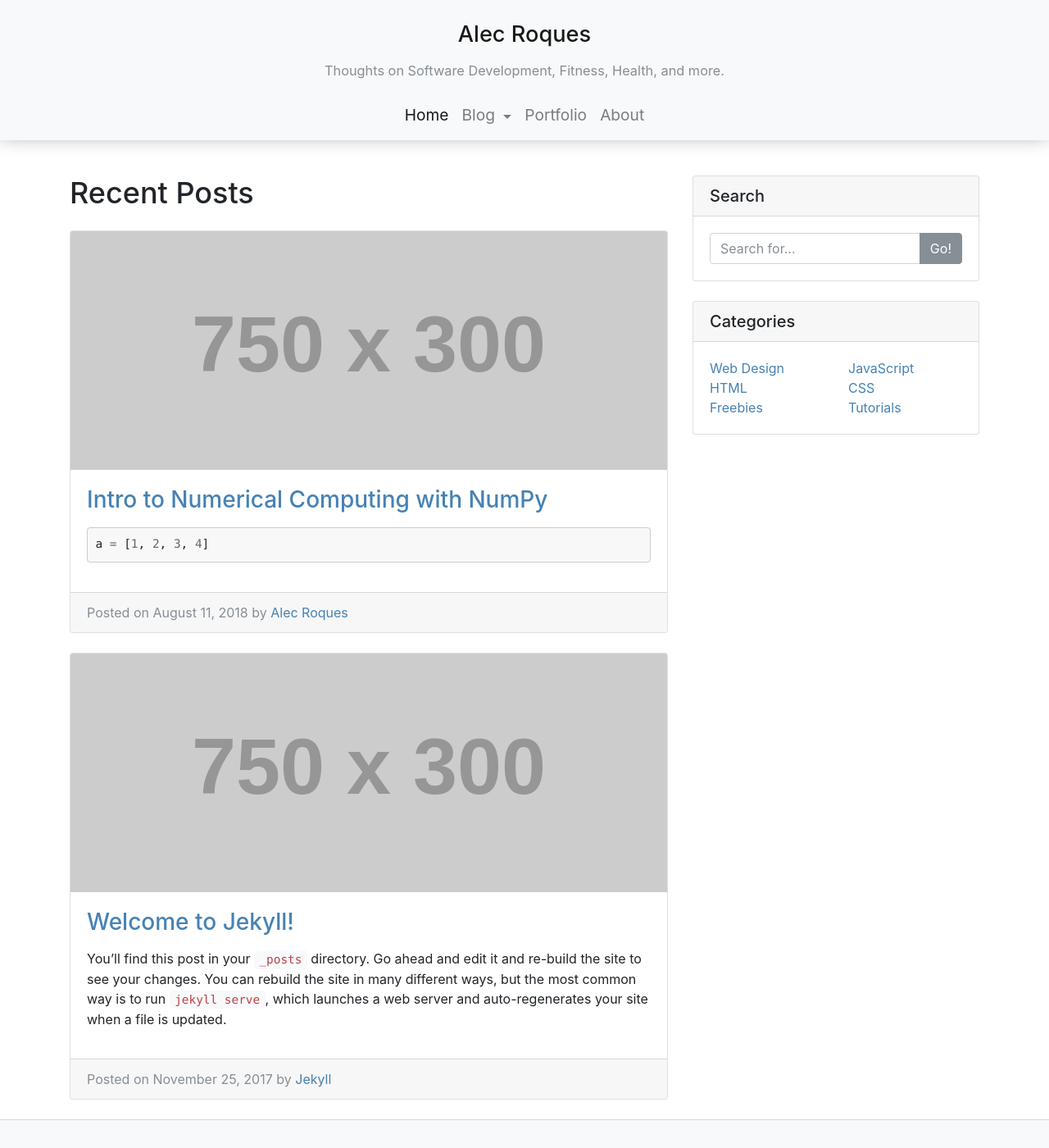
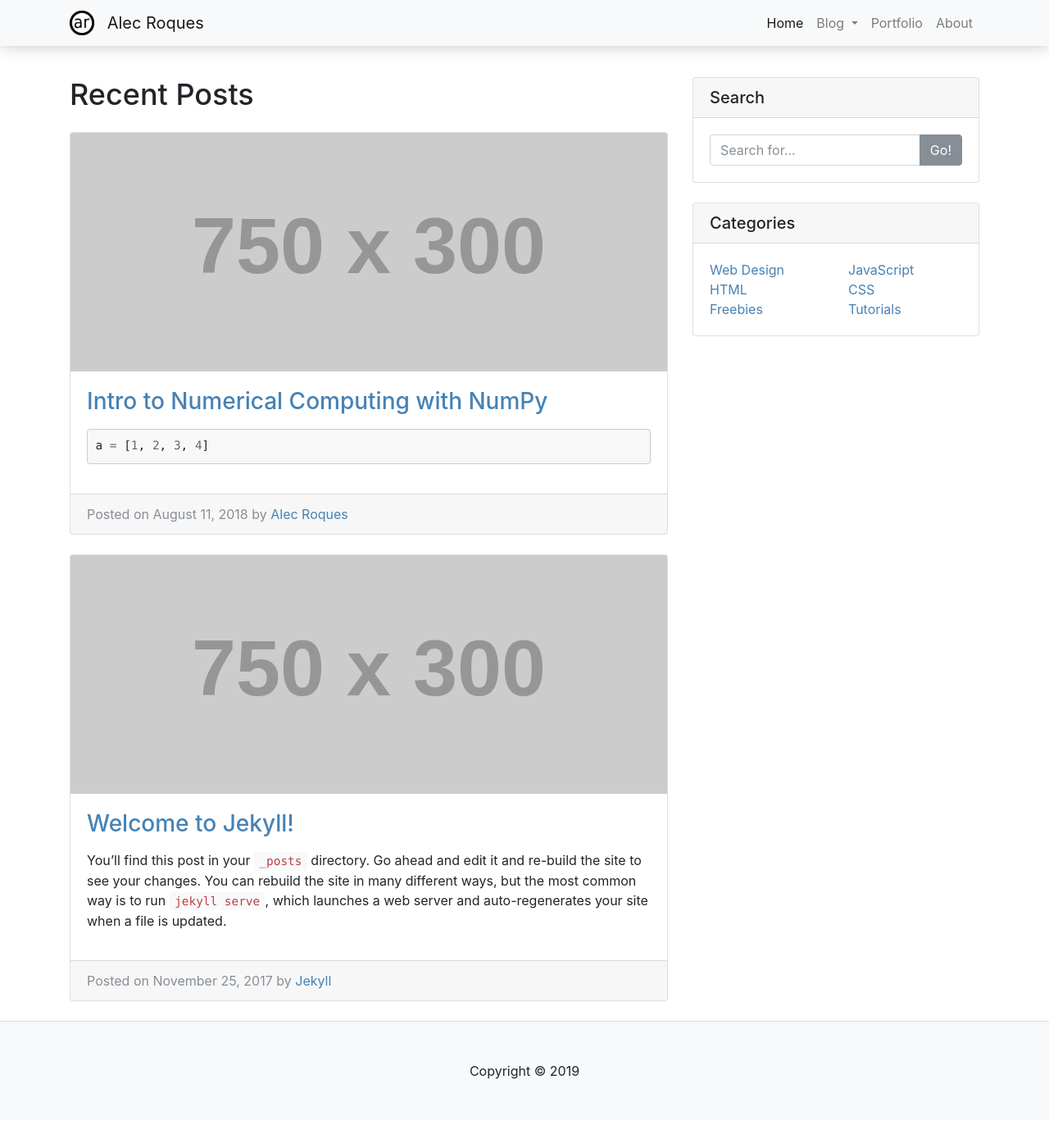
Before and after one commit to aroques/aroques.github.io, a Jekyll site: the page built from pages/index.html, in a window 1280 px wide and 1400 px high. Shown: the whole window at 82% size. Built offline with Jekyll 4.4.1, drawn with Linux system fonts in a browser that asks for light colours.

Commit message:
Make navigation a single level

```diff
--- a/_includes/header.html
+++ b/_includes/header.html
@@ -1,26 +1,18 @@
 <header>
-  <!-- Navigation - sm devices and larger -->
-  <nav class="navbar navbar-light bg-light upper-nav d-none d-sm-flex">
-    <a class="navbar-brand mx-auto" href="{{ site.url }}">Alec Roques<br/><small class="text-muted">Thoughts on Software Development, Fitness, Health, and more.</small></a>
-  </nav>
-  <nav class="navbar navbar-expand navbar-light bg-light lower-nav d-none d-sm-flex">
-    <ul class="navbar-nav mx-auto">
-      {% include nav_items.html %}
-    </ul>
-  </nav>
+  <nav class="navbar fixed-top nav-shadow navbar-expand-md navbar-light bg-light">
+    <div class="container">
+      <a class="navbar-brand" href="{{ site.url }}">
+          <img src="/img/logo.png" width="30" height="75%" class="d-inline-block align-top" style="margin-right:10px;" alt="">
+          Alec Roques
+        </a>
+      <button class="navbar-toggler" type="button" data-toggle="collapse" data-target="#navbar-toggler" aria-controls="navbar-toggler" aria-expanded="false" aria-label="Toggle navigation">
+        <span class="navbar-toggler-icon"></span>
+      </button>
 
-  <!-- Navigation - only visible on xs devices -->
-  <nav class="navbar navbar-expand-sm navbar-light bg-light d-block d-sm-none fixed-top xs-nav">
-    <a class="navbar-brand" href="{{ site.url }}">Alec Roques</a>
-    <button class="navbar-toggler" type="button" data-toggle="collapse" data-target="#navbarTogglerDemo03" aria-controls="navbarTogglerDemo03" aria-expanded="false" aria-label="Toggle navigation">
-      <span class="navbar-toggler-icon"></span>
-    </button>
-
-    <div class="collapse navbar-collapse" id="navbarTogglerDemo03">
-      <ul class="navbar-nav mr-auto mt-2 mt-lg-0">
-        {% include nav_items.html %}
-      </ul>
+      <div class="collapse navbar-collapse" id="navbar-toggler">
+        <ul class="navbar-nav ml-auto mt-2 mt-lg-0">
+          {% include nav_items.html %}
+      </div>
     </div>
   </nav>
-
 </header>
--- a/_includes/js_files.html
+++ b/_includes/js_files.html
@@ -1,3 +1,2 @@
 <script src="{{ site.url }}/vendor/jquery/jquery.min.js"></script>
 <script src="{{ site.url }}/vendor/bootstrap/js/bootstrap.bundle.min.js"></script>
-<script src="{{ site.url }}/js/persistant-header.js"></script>
--- a/_layouts/about.html
+++ b/_layouts/about.html
@@ -2,7 +2,7 @@
 layout: default
 ---
 
-<div class="row" style="min-height: 57vh;">
+<div class="row" style="min-height: 72vh;">
 
     <div class="offset-md-2 col-md-8">
 
--- a/css/main.css
+++ b/css/main.css
@@ -14,29 +14,10 @@ a {
 /*
   Header
 */
-
-.upper-nav {
-  height: 110px;
-  z-index: 1;
-  padding: 1rem 1rem 0rem 1rem;
-}
-
-.lower-nav {
+.nav-shadow {
   -webkit-box-shadow: 0 -6px 25px 0px #999;
   -moz-box-shadow: 0 -6px 25px 0px #999;
   box-shadow: 0 -6px 25px 0px #999;
-  position: absolute;
-  width: 100%;
-  display: flex;
-  justify-content: center;
-  font-size: 1.2rem;
-}
-
-.xs-nav {
-  -webkit-box-shadow: 0 -6px 25px 0px #999;
-  -moz-box-shadow: 0 -6px 25px 0px #999;
-  box-shadow: 0 -6px 25px 0px #999;
-  font-size: 1rem;
 }
 
 header {
@@ -48,31 +29,8 @@ header {
   overflow: auto;
 }
 
-.fixed-header {
-  position: fixed;
-  top:0;
-  left:0;
-  width: 100%;
-  z-index: 10;
-}
-
-.upper-nav > .navbar-brand {
-  font-size: 1.7rem;
-  font-weight: 500;
-  white-space: normal;
-  text-align: center;
-}
-
-.navbar-brand > small {
-  font-size: 60%;
-}
-
 h2 {
   font-size: 2.25rem;
-}
-
-.dropdown-toggle::after {
-  vertical-align: .1em;
 }
 
 /*
@@ -102,5 +60,5 @@ pre {
   Default page _layout
 */
 .default-page {
-  margin-top: 80px;
+  margin-top: 70px;
 }
--- a/js/persistant-header.js
+++ /dev/null
@@ -1,14 +0,0 @@
-$(window).scroll(add_remove_fixed_header);
-
-$(window).on('load', add_remove_fixed_header);
-
-function add_remove_fixed_header() {
-    var upper_nav_height = document.getElementsByClassName("upper-nav")[0].offsetHeight;
-
-    if ($(window).scrollTop() >= upper_nav_height) {
-       $('.lower-nav').addClass('fixed-header');
-    }
-    else {
-       $('.lower-nav').removeClass('fixed-header');
-    }
-}
```
Also changed, not shown: img/logo.png (added).
